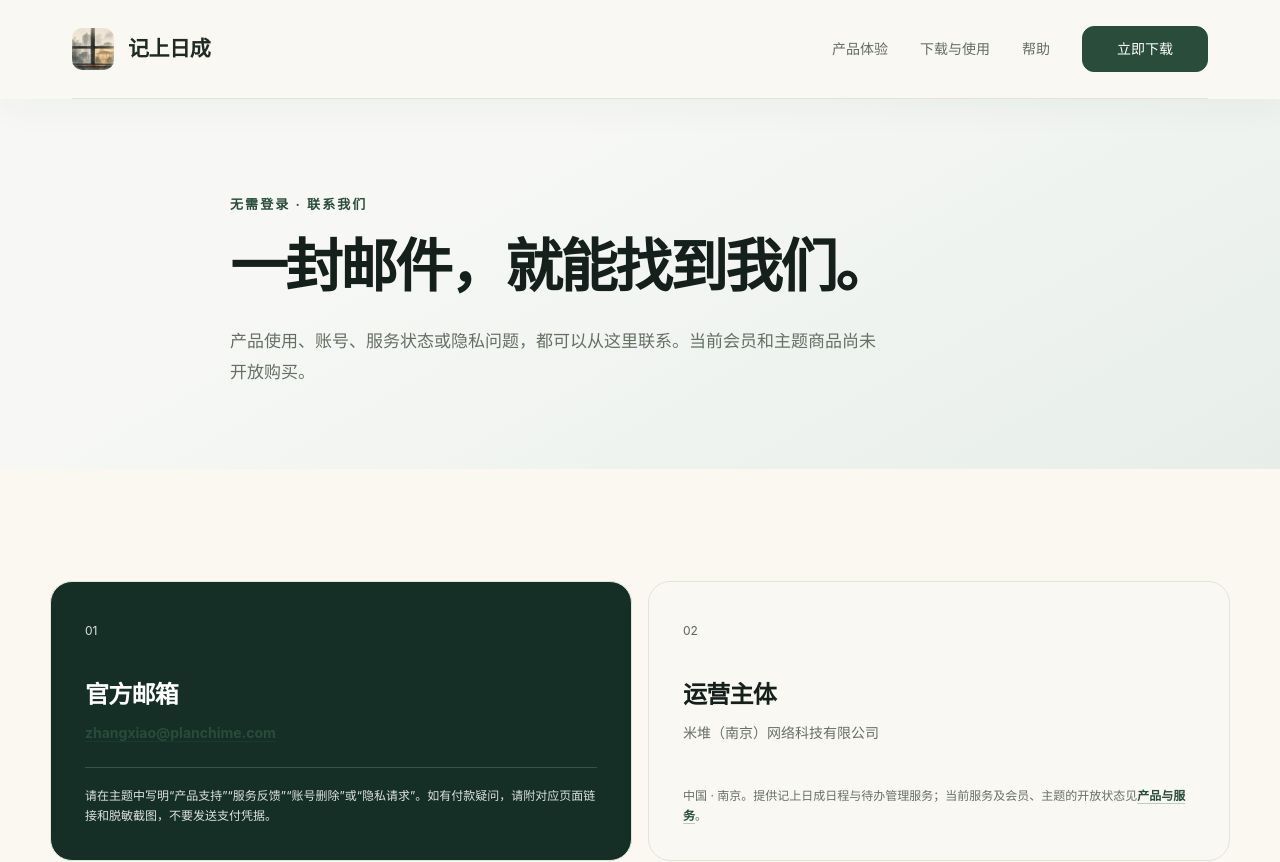
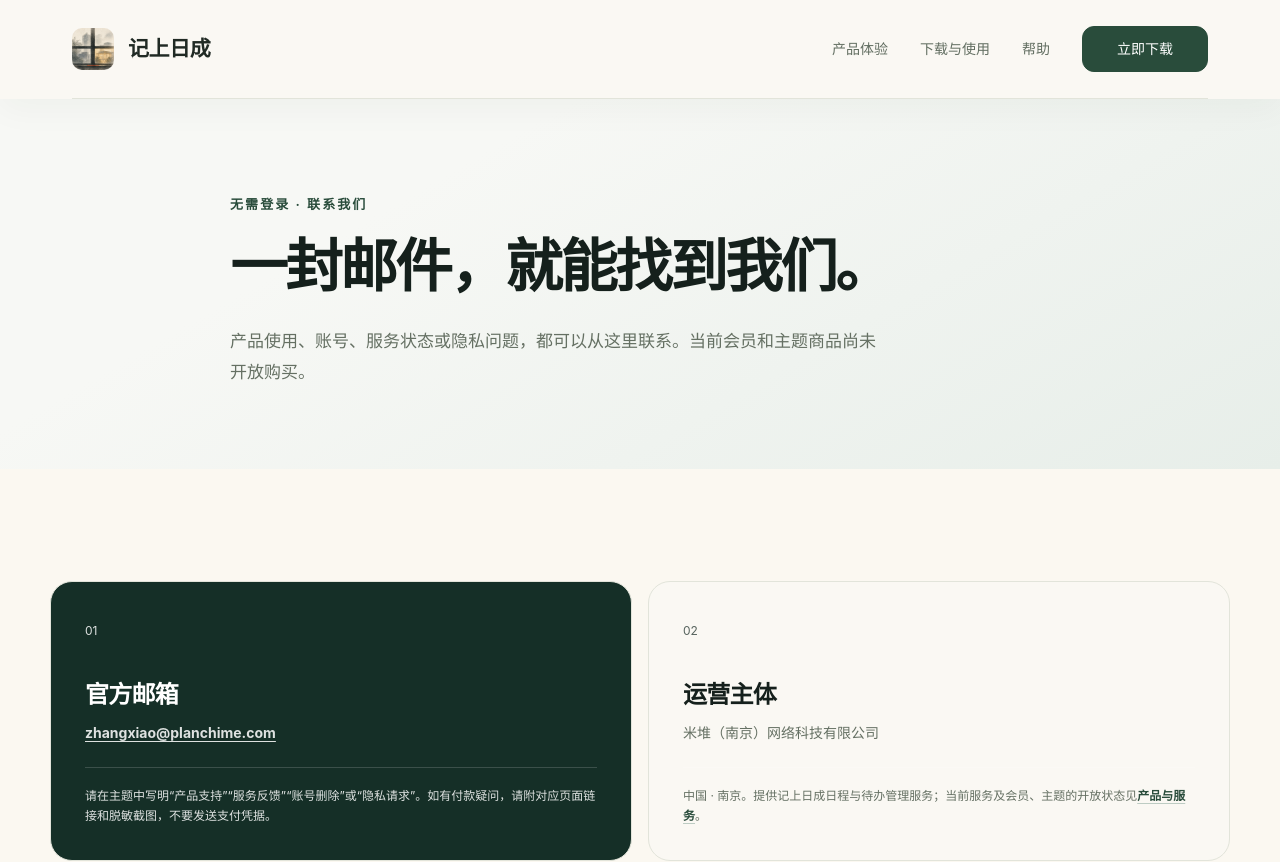
Before and after one commit to w87121416/planchime-homepage, a Next.js app: page /contact in a window 1280 px wide. Shown: the top 862 px of the page. Built offline with nearby package versions, Linux system fonts and the light colour scheme.

Commit message:
fix: restore readable email links on dark support cards

```diff
--- a/app/globals.css
+++ b/app/globals.css
@@ -945,6 +945,12 @@ summary {
   color: rgba(255, 255, 255, 0.86);
 }
 
+/* 深色客服卡片需继承浅色正文，避免普通链接绿色覆盖后使邮箱难以辨认。 */
+.support-card.featured .card-text-link {
+  color: inherit;
+  text-decoration-color: currentColor;
+}
+
 .support-card .support-meta {
   margin-top: 22px;
   padding-top: 18px;
```
Also changed, not shown: 4 other files (tests, documents, lock files or other folders).
